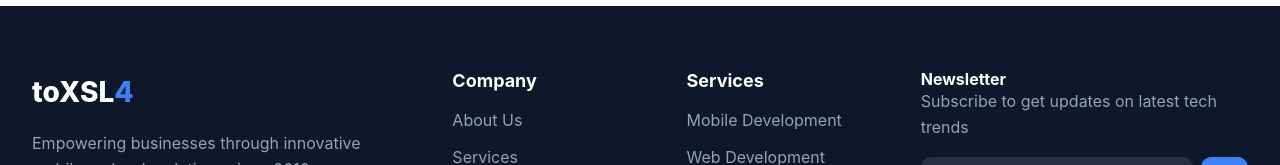
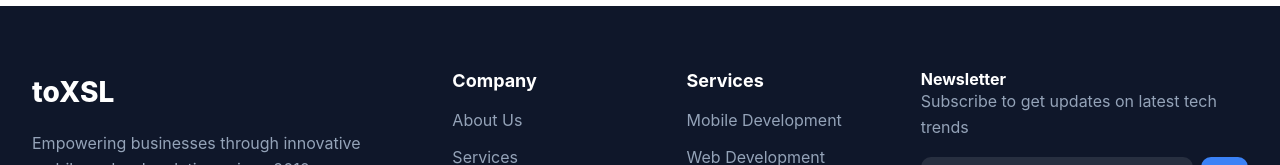
Before and after one commit to taniyathakur45/toxsl-redesigned-web, a React (Vite) app: page / in a window 1280 px wide. Shown: the part 8200-8365 px from the top of the page. Built offline with nearby package versions, Linux system fonts and the light colour scheme.

Commit message:
updated the logo of footer

```diff
--- a/src/pages/HomePage.jsx
+++ b/src/pages/HomePage.jsx
@@ -612,7 +612,7 @@
         <div className="container">
           <div className="footer-grid">
             <div className="footer-about">
-              <div className="footer-logo">toXSL<span>4</span></div>
+              <div className="footer-logo">toXSL</div>
               <p>Empowering businesses through innovative mobile and web solutions since 2010.</p>
               <div className="social-links">
                 <a href="#" className="social-link">📘</a>
```
